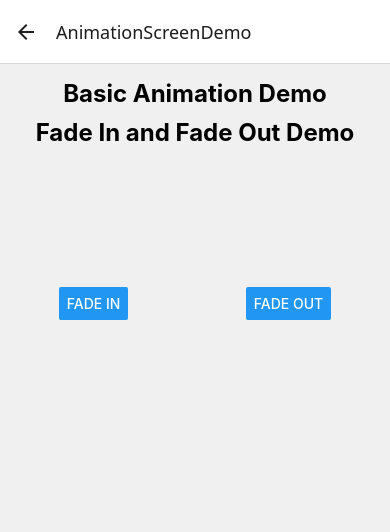
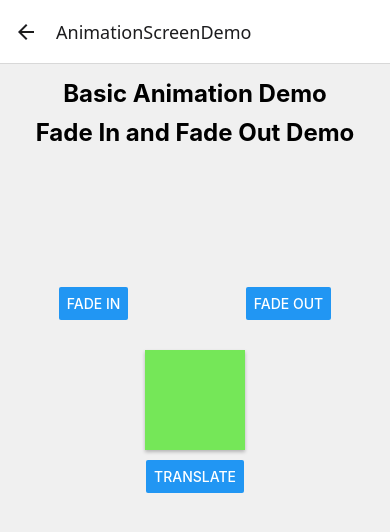
Before and after one commit to Soham-Kale/Animation, a React Native app: screen /AnimationScreenDemo in a window 390 px wide. Shown: the top 532 px of the page. Built offline with nearby package versions, Linux system fonts and the light colour scheme.

Commit message:
Add translate animation to AnimationScreen and clean up Home topics

```diff
--- a/src/screen/AnimationScreen.tsx
+++ b/src/screen/AnimationScreen.tsx
@@ -1,9 +1,10 @@
 import { useRef } from "react";
-import { Animated, Button, ScrollView, StyleSheet, Text, View } from "react-native"
+import { Animated, Button, Easing, ScrollView, StyleSheet, Text, View } from "react-native"
 
 const AnimationScreen: React.FC = () => {
 
     const fadeAnim = useRef(new Animated.Value(0)).current;
+    const translateAnim = useRef(new Animated.Value(0)).current;
 
     const handleFadeIn = () => {
         Animated.timing(fadeAnim, {
@@ -18,6 +19,15 @@ const AnimationScreen: React.FC = () => {
             toValue: 0,
             duration: 1000,
             useNativeDriver: true
+        }).start();
+    }
+
+    const handleTranslate = () => {
+        Animated.timing(translateAnim, {
+            toValue: 100,
+            duration: 1000,
+            easing: Easing.bezier(0.25, 0.1, 0.25, 0.1),
+            useNativeDriver: true,
         }).start();
     }
 
@@ -39,6 +49,24 @@ const AnimationScreen: React.FC = () => {
                     <Button onPress={handleFadeOut} title='Fade Out'/>
                 </View>
             </View>
+
+            {/* Translate Animation Demo */}
+            <View style={styles.demoContainer}>
+                <Animated.View style={[
+                    styles.box,
+                    styles.translateBox,
+                    {
+                        transform: [
+                            {
+                                translateX: translateAnim
+                            }
+                        ]
+                    },
+                ]}></Animated.View>
+
+                <Button onPress={handleTranslate} title="Translate"/>
+            </View>
+
         </ScrollView>
     )
 }
@@ -80,10 +108,12 @@ const styles = StyleSheet.create({
         shadowOpacity: 0.25,
         shadowRadius: 3.5,
         elevation: 5,
-        // backgroundColor: "red",
     },
     opacityBox: {
         backgroundColor: "#3498db"
+    },
+    translateBox: {
+        backgroundColor: "#75e758"
     }
 });
 
--- a/src/screen/Home.tsx
+++ b/src/screen/Home.tsx
@@ -7,11 +7,6 @@ const topics = [
         id: 1,
         title: "Animation",
         screen: "AnimationScreenDemo"
-    },
-    {
-        id: 2,
-        title: "Animatio  gffgddns",
-        screen: "Animation Scrklen jkn"
     },
 ]
 
```
